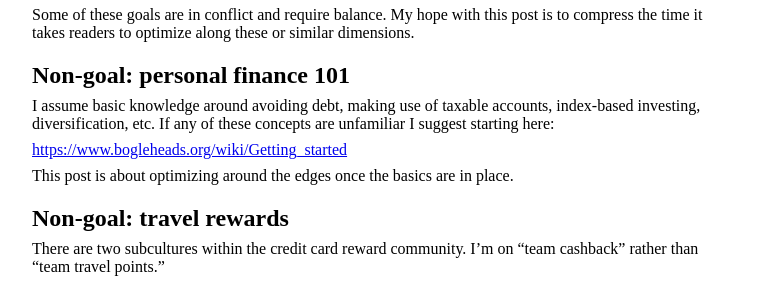
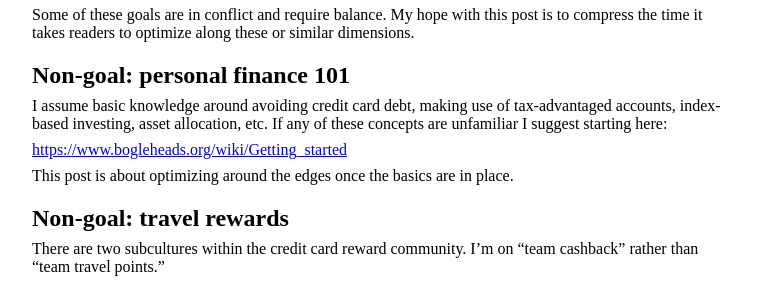
Before and after one commit to maxh/maxheinritz.com, a Jekyll site: the page built from _posts/2025-09-15-how-to-get-subsidized.md, in a window 1280 px wide. Shown: the part 942-1226 px from the top of the page, without its empty margins (108-871 px from the left). Built offline with Jekyll 4.4.1, drawn with Linux system fonts in a browser that asks for light colours.

Commit message:
personal finance

```diff
--- a/_posts/2025-09-15-how-to-get-subsidized.md
+++ b/_posts/2025-09-15-how-to-get-subsidized.md
@@ -48,7 +48,7 @@ Some of these goals are in conflict and require balance. My hope with this post
 
 ## Non-goal: personal finance 101
 
-I assume basic knowledge around avoiding debt, making use of taxable accounts, index-based investing, diversification, etc. If any of these concepts are unfamiliar I suggest starting here:
+I assume basic knowledge around avoiding credit card debt, making use of tax-advantaged accounts, index-based investing, asset allocation, etc. If any of these concepts are unfamiliar I suggest starting here:
 
 <https://www.bogleheads.org/wiki/Getting_started>
 
```
